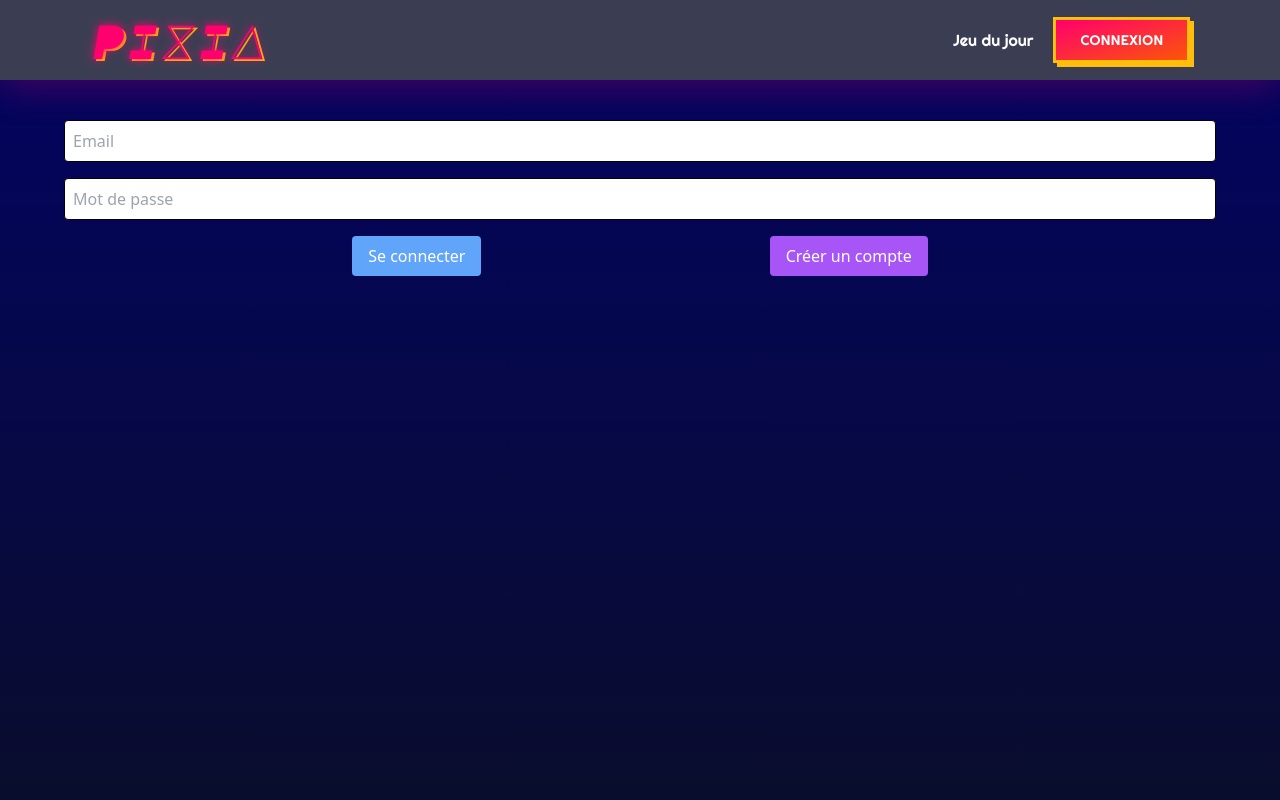
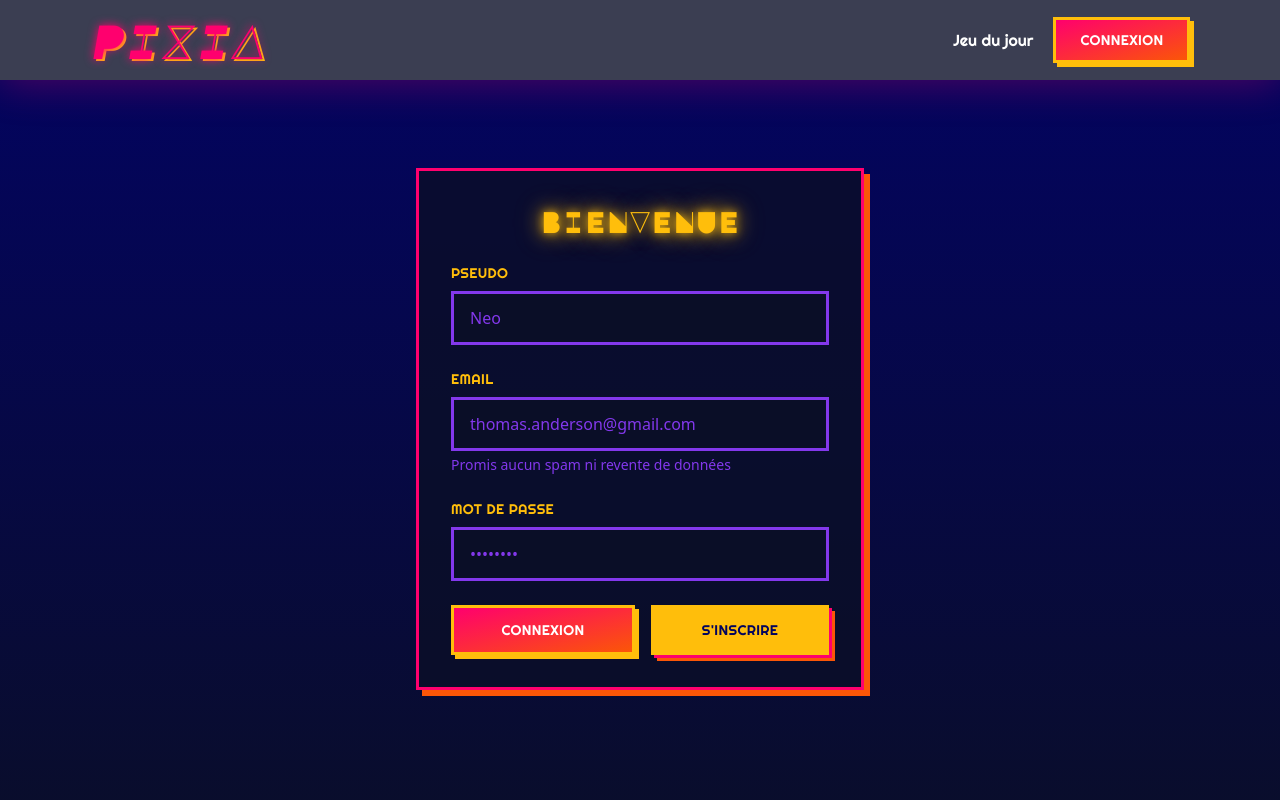
Before and after one commit to ThomasBerranger/Pixia, a React (Vite) app: page /user in a window 1280 px wide. Shown: the top 800 px of the page. Built offline with nearby package versions, Linux system fonts and the light colour scheme; no server answers.

Commit message:
Refont in progress - user auth done

```diff
--- a/src/components/Game/Game.tsx
+++ b/src/components/Game/Game.tsx
@@ -4,8 +4,6 @@ import type {GameType} from "../../types/gameType.ts"
 import GameHeader from "./Layout/GameHeader.tsx"
 import GameContent from "./Layout/GameContent.tsx"
 import GameFooter from "./Layout/GameFooter.tsx"
-
-type LoadingDirection = 'prev' | 'next' | null
 
 function Game() {
     const {apiCall} = useApi()
@@ -23,7 +21,7 @@ function Game() {
     })
     const [nextGameDate, setNextGameDate] = useState<string | null>(null)
     const [previousGameDate, setPreviousGameDate] = useState<string | null>(null)
-    const [loadingDirection, setLoadingDirection] = useState<LoadingDirection>(null)
+    const [loadingDirection, setLoadingDirection] = useState<'prev' | 'next' | null>(null)
 
     useEffect(() => {
         const fetchData = async () => {
@@ -84,7 +82,7 @@ function Game() {
     }, [game.id]) // eslint-disable-line react-hooks/exhaustive-deps
 
     return (
-        <section className="min-h-screen flex flex-col justify-center px-[5%] py-10">
+        <section className="min-h-screen flex flex-col justify-center py-10">
             <GameHeader/>
 
             <GameContent
--- a/src/components/Game/Layout/GameContent.tsx
+++ b/src/components/Game/Layout/GameContent.tsx
@@ -27,7 +27,7 @@ function GameContent({
                 </span>
 
                 <img
-                    src={game.image ? `${import.meta.env.VITE_API_URL}${game.image}` : "http://127.0.0.1:8000/images/MULTIVERS/2025/09/29.jpg"}
+                    src={game.image ? `${import.meta.env.VITE_API_URL}${game.image}` : "https://placehold.co/800x400?text=Chargement"}
                     alt="AI created image"
                     className="h-full mx-auto object-contain"
                 />
--- a/src/components/Game/Layout/GameFooter.tsx
+++ b/src/components/Game/Layout/GameFooter.tsx
@@ -1,6 +1,7 @@
 import React, {useState} from "react"
 import {CgSpinner} from "react-icons/cg"
-import type {GameType} from "../../../types/gameType.ts";
+import type {GameType} from "../../../types/gameType.ts"
+import {Link} from "react-router-dom"
 
 function GameFooter({game, onAnswerSubmit}: {
     game: GameType
@@ -52,6 +53,9 @@ function GameFooter({game, onAnswerSubmit}: {
                 <div className=" text-md sm:text-2xl text-retro-accent font-righteous uppercase tracking-[3px]">
                     {game.solution}
                 </div>
+                <Link to="/user">
+                    <button className="mt-3 btn-pulse">Connecte toi pour enregistrer tes parties</button>
+                </Link>
             </div>
             :
             <form
--- a/src/components/User/User.tsx
+++ b/src/components/User/User.tsx
@@ -5,9 +5,7 @@ import UserDashboard from "./UserDashboard.tsx";
 function User() {
     const {isAuthenticated} = useAuth()
 
-    return <section className="min-h-screen px-[5%] py-10">
-        {/*<h1 className={'font-title text-4xl text-center py-5'}>espAce jOueuR</h1>*/}
-
+    return <section className="min-h-screen py-10 px-[5%] sm:px-[10%]">
         {isAuthenticated ? <UserDashboard/> : <UserForm/>}
     </section>
 }
--- a/src/components/User/UserDashboard.tsx
+++ b/src/components/User/UserDashboard.tsx
@@ -25,7 +25,7 @@ function UserDashboard() {
 
     return <>
         <section
-            className="max-w-5xl mx-auto flex-wrap sm:flex items-center gap-8 mb-12 p-8 bg-retro-surface/80 border-[3px] border-retro-primary shadow-[4px_4px_0] shadow-retro-secondary">
+            className="flex-wrap sm:flex items-center gap-8 mb-12 p-8 bg-retro-surface/80 border-[3px] border-retro-primary shadow-[4px_4px_0] shadow-retro-secondary">
             <div
                 className="hidden w-24 h-24 bg-gradient-to-br from-retro-primary via-retro-secondary to-retro-accent border-[3px] border-retro-accent sm:flex items-center justify-center text-4xl font-righteous shadow-[3px_3px_0] shadow-black/30">
                 JD
@@ -34,35 +34,48 @@ function UserDashboard() {
                 <h1 className="font-righteous text-3xl bg-gradient-to-br from-retro-primary via-retro-secondary to-retro-accent bg-clip-text text-transparent mb-2">
                     JOHN_DOE
                 </h1>
-                <div className="flex-wrap sm:flex gap-3 text-retro-muted text-sm">
+                <div className="flex-wrap sm:flex gap-3 text-retro-muted text-sm mb-6 sm:0">
                     <div className="flex items-center gap-0.5">
-                        🏆 <strong className="text-retro-accent">Niveau 8</strong>
+                        ⭐ <strong className="text-retro-accent">{user?.score ? user.score : '?'} points</strong>
                     </div>
                     <div className="flex items-center gap-0.5">
                         🎯 <strong className="text-retro-accent">Membre depuis 3 mois</strong>
                     </div>
-                    <div className="flex items-center gap-0.5">
-                        ⭐ <strong className="text-retro-accent">{user?.score} points</strong>
-                    </div>
                 </div>
             </div>
             {isAdmin() && (
-                <Link to='/admin' className="btn-ghost px-6 py-3 ml-auto mt-2 sm:mt-0">
+                <Link to='/admin' className="btn-ghost px-6 py-3 sm:ml-auto sm:mt-0">
                     ⚙️ Admin
                 </Link>
             )}
         </section>
 
-        <h2 className="max-w-5xl mx-auto font-title text-retro-accent text-3xl mb-5">Badges</h2>
+        <h2 className="font-title text-retro-accent text-3xl mb-5">Badges</h2>
 
         <section
-            className="max-w-5xl mx-auto overflow-x-auto [&::-webkit-scrollbar]:hidden [-ms-overflow-style:none] [scrollbar-width:none] mb-12">
+            className="overflow-x-auto [&::-webkit-scrollbar]:hidden [-ms-overflow-style:none] [scrollbar-width:none] mb-12">
             <div className="flex gap-6">
+                <div
+                    className="bg-retro-surface/80 p-6 border-[3px] border-retro-muted text-center transition-all hover:border-retro-accent hover:shadow-[0_0_30px_rgba(255,190,11,0.4)] flex-shrink-0 w-40">
+                    <div className="text-5xl mb-2">⏱️</div>
+                    <div className="font-righteous text-retro-accent text-sm uppercase">
+                        beta gamer
+                    </div>
+                </div>
+
                 <div
                     className="bg-retro-surface/80 p-6 border-[3px] border-retro-muted text-center transition-all hover:border-retro-accent hover:shadow-[0_0_30px_rgba(255,190,11,0.4)] flex-shrink-0 w-40">
                     <div className="text-5xl mb-2">🏆</div>
                     <div className="font-righteous text-retro-accent text-sm uppercase">
                         First Win
+                    </div>
+                </div>
+
+                <div
+                    className="bg-retro-surface/80 p-6 border-[3px] border-retro-muted text-center transition-all hover:border-retro-accent hover:shadow-[0_0_30px_rgba(255,190,11,0.4)] flex-shrink-0 w-40">
+                    <div className="text-5xl mb-2">🎨️</div>
+                    <div className="font-righteous text-retro-accent text-sm uppercase">
+                        Créateur
                     </div>
                 </div>
 
@@ -100,9 +113,9 @@ function UserDashboard() {
             </div>
         </section>
 
-        <h2 className="max-w-5xl mx-auto font-title text-retro-accent text-3xl mb-5">Statistiques</h2>
+        <h2 className="font-title text-retro-accent text-3xl mb-5">Statistiques</h2>
 
-        <section className="max-w-5xl mx-auto grid grid-cols-3 sm:grid-cols-6 md:grid-cols-12 gap-6 mb-12">
+        <section className="grid grid-cols-3 sm:grid-cols-6 md:grid-cols-12 gap-6 mb-12">
             <div
                 className="col-span-3 bg-retro-surface/80 p-8 border-[3px] border-retro-primary shadow-[4px_4px_0] shadow-retro-secondary transition-all hover:translate-x-[-2px] hover:translate-y-[-2px] hover:shadow-[6px_6px_0] hover:shadow-retro-accent hover:border-retro-accent">
                 <div className="text-4xl mb-4">🎮</div>
@@ -133,15 +146,15 @@ function UserDashboard() {
 
             <div
                 className="col-span-3 bg-retro-surface/80 p-8 border-[3px] border-retro-primary shadow-[4px_4px_0] shadow-retro-secondary transition-all hover:translate-x-[-2px] hover:translate-y-[-2px] hover:shadow-[6px_6px_0] hover:shadow-retro-accent hover:border-retro-accent">
-                <div className="text-4xl mb-4">🔥</div>
+                <div className="text-4xl mb-4">🔝</div>
                 <h3 className="font-righteous text-retro-accent text-lg uppercase mb-2">
-                    Série actuelle
+                    Classement
                 </h3>
                 <div className="text-5xl font-title text-retro-primary [text-shadow:0_0_10px_rgba(255,0,110,0.5)]">
                     7
                 </div>
                 <div className="text-retro-muted text-xs uppercase tracking-wide mt-2">
-                    Victoires
+                    Meilleur joueur
                 </div>
             </div>
 
@@ -160,9 +173,9 @@ function UserDashboard() {
             </div>
         </section>
 
-        <h2 className="max-w-5xl mx-auto font-title text-retro-accent text-3xl mb-5">Historique récent</h2>
+        <h2 className="font-title text-retro-accent text-3xl mb-5">Historique récent</h2>
 
-        <section className="max-w-5xl mx-auto flex gap-6 mb-12">
+        <section className="flex gap-6 mb-12">
             <div
                 className="w-full bg-retro-surface/80 p-6 border-[3px] border-retro-muted flex justify-between items-center transition-all hover:border-retro-primary hover:shadow-[0_0_20px_rgba(255,0,110,0.3)]">
                 <div>
@@ -174,31 +187,50 @@ function UserDashboard() {
             </div>
         </section>
 
-        <section className="max-w-5xl mx-auto">
+        <section>
             <div className="p-8 bg-retro-surface/80 border-[3px] border-retro-primary">
                 <h2 className="font-title text-2xl text-retro-primary mb-6 uppercase">
                     DANGER ZONE
                 </h2>
 
-                <div className="grid grid-cols-6 sm:grid-cols-12 gap-8">
-                    <div className="col-span-6 mb-6 pb-6">
+                <div className="grid grid-cols-1 sm:grid-cols-5 gap-5 mb-6">
+                    <div className="sm:col-span-2">
                         <h3 className="font-righteous text-retro-accent text-sm uppercase mb-2">
-                            Changer l'email
+                            Changer de pseudo
+                        </h3>
+                        <input
+                            type="email" placeholder="Mirage"
+                            className="w-full px-4 py-3 bg-retro-surface border-[3px] border-retro-muted text-retro-text outline-none transition-all focus:border-retro-primary placeholder:text-retro-muted"
+                        />
+                    </div>
+
+                    <div className="sm:col-span-2">
+                        <h3 className="font-righteous text-retro-accent text-sm uppercase mb-2">
+                            Changer d'email
                         </h3>
                         <div className="flex-wrap sm:flex gap-4">
                             <input
-                                type="email"
-                                placeholder={user?.email}
-                                className="flex-1 px-4 py-3 bg-retro-surface border-[3px] border-retro-muted text-retro-text outline-none transition-all focus:border-retro-primary placeholder:text-retro-muted"
+                                type="email" placeholder={user?.email}
+                                className="w-full px-4 py-3 bg-retro-surface border-[3px] border-retro-muted text-retro-text outline-none transition-all focus:border-retro-primary placeholder:text-retro-muted"
                             />
-                            <button
-                                className="btn-primary px-8 py-3 mt-2 sm:mt-0">
-                                Modifier
-                            </button>
                         </div>
                     </div>
 
-                    <div className="col-span-6">
+                    <button
+                        className="btn-primary px-0 py-3.5 mt-1 sm:mt-7 w-full">
+                        Modifier
+                    </button>
+                </div>
+
+                <div className="grid grid-cols-1 sm:grid-cols-2 gap-5 mb-6">
+                    <div>
+                        <h3 className="font-righteous text-retro-primary text-sm uppercase mb-2">
+                            Se déconnecter
+                        </h3>
+                        <button className="w-full px-6 py-3 btn-neon" onClick={logout}>👋 A bientôt</button>
+                    </div>
+
+                    <div>
                         <h3 className="font-righteous text-retro-primary text-sm uppercase mb-2">
                             Supprimer le compte
                         </h3>
@@ -206,8 +238,8 @@ function UserDashboard() {
                             className="px-6 py-3 btn-ghost mb-2">
                             ⚠️ Supprimer le compte
                         </button>
-                        <p className="text-retro-muted text-sm mb-4">
-                            Cette action est irréversible.
+                        <p className="text-retro-muted text-sm">
+                            Attention ! Cette action est irréversible.
                         </p>
                     </div>
                 </div>
--- a/src/components/User/UserForm.tsx
+++ b/src/components/User/UserForm.tsx
@@ -1,17 +1,23 @@
 import {useAuth} from '../../contexts/authContext.tsx'
 import React, {useState} from "react"
+import {CgSpinner} from "react-icons/cg";
 
 function UserForm() {
     const apiUrl = import.meta.env.VITE_API_URL
 
     const {login} = useAuth()
 
+    const [username, setUsername] = useState<string>('')
     const [email, setEmail] = useState<string>('')
     const [password, setPassword] = useState<string>('')
+    const [authLoading, setAuthLoading] = useState<'login' | 'register' | null>(null)
     const [error, setError] = useState<boolean>(false)
 
     const handleLogin = async (e: React.FormEvent) => {
         e.preventDefault()
+
+        setAuthLoading('login')
+
         try {
             const response = await fetch(`${apiUrl}login`, {
                 method: 'POST',
@@ -25,11 +31,14 @@ function UserForm() {
             }
 
             const data = await response.json()
+
             login(data.token)
         } catch (error) {
             console.error('Login error:', error)
 
             showErrorBriefly()
+        } finally {
+            setAuthLoading(null)
         }
     }
 
@@ -42,6 +51,8 @@ function UserForm() {
     }
 
     const handleRegister = async () => {
+        setAuthLoading('register')
+
         try {
             const response = await fetch(`${apiUrl}register`, {
                 method: 'POST',
@@ -50,36 +61,60 @@ function UserForm() {
             })
 
             const data = await response.json()
+
             login(data.token)
         } catch (error) {
             console.error('Register error:', error)
+        } finally {
+            setAuthLoading(null)
         }
     }
 
     return (
-        <form onSubmit={handleLogin}>
-            <input
-                type="email" name="email" value={email}
-                onChange={(e) => setEmail(e.target.value)}
-                placeholder="Email"
-                className={`w-full p-2 rounded mb-4 border border-black duration-500 ${error && 'bg-red-200'}`}
-            />
-            <input
-                type="password" name="password" value={password}
-                onChange={(e) => setPassword(e.target.value)}
-                placeholder="Mot de passe"
-                className={`w-full p-2 rounded mb-4 border border-black duration-500 ${error && 'bg-red-200'}`}
-            />
+        <div className="max-w-md mx-auto mt-12 p-8 bg-retro-surface/80 border-[3px]
+        border-retro-primary shadow-[6px_6px_0] shadow-retro-secondary">
 
-            <div className="flex justify-evenly">
-                <button type="submit" className="bg-blue-400 text-white rounded px-4 py-2">
-                    Se connecter
-                </button>
-                <button onClick={handleRegister} type="button" className="bg-purple-500 text-white rounded px-4 py-2">
-                    Créer un compte
-                </button>
-            </div>
-        </form>
+            <h3 className="font-title text-center text-3xl text-retro-accent mb-6 uppercase animate-[neon-flicker_4s_infinite]
+    [text-shadow:0_0_10px_rgba(255,190,11,0.8),0_0_20px_rgba(255,190,11,0.6),0_0_30px_rgba(255,190,11,0.4)]">
+                Bienvenue
+            </h3>
+
+            <form className="space-y-6" onSubmit={handleLogin}>
+                <div>
+                    <label className="label-retro">Pseudo</label>
+                    <input type="username" placeholder="Neo"
+                           className={`input-retro ${username.length >= 1 && 'border-retro-accent'}`}
+                           value={username} onChange={(e) => setUsername(e.target.value)}/>
+                </div>
+
+                <div>
+                    <label className="label-retro">Email</label>
+                    <input type="email" placeholder="thomas.anderson@gmail.com"
+                           className={`input-retro ${email.length >= 5 && 'border-retro-accent'}`}
+                           value={email} onChange={(e) => setEmail(e.target.value)}/>
+                    <p className="text-retro-muted text-sm mt-1">
+                        Promis aucun spam ni revente de données
+                    </p>
+                </div>
+
+                <div>
+                    <label className="label-retro">Mot de passe</label>
+                    <input type="password" placeholder="••••••••"
+                           className={`input-retro ${password.length >= 1 && 'border-retro-accent'} ${error && 'shake border-red-500'}`}
+                           value={password} onChange={(e) => setPassword(e.target.value)}/>
+                </div>
+
+                <div className="flex gap-4">
+                    <button disabled={email.length < 5 || password.length <= 0}
+                            className="flex-1 px-6 py-3 btn-primary">{authLoading === 'login' ?
+                        <CgSpinner className="animate-spin mx-auto" size={20}/> : 'Connexion'}</button>
+                    <button onClick={handleRegister} type="button" className="flex-1 px-6 py-3 btn-pixel">
+                        {authLoading === 'register' ?
+                            <CgSpinner className="animate-spin mx-auto" size={20}/> : "S'inscrire"}
+                    </button>
+                </div>
+            </form>
+        </div>
     )
 }
 
--- /dev/null
+++ b/src/styles/input.css
@@ -0,0 +1,7 @@
+.label-retro {
+    @apply block font-righteous text-retro-accent text-sm uppercase mb-2 tracking-wide;
+}
+
+.input-retro {
+    @apply w-full px-4 py-3 bg-retro-surface border-[3px] border-retro-muted text-retro-text outline-none transition-all focus:border-retro-accent focus:shadow-[0_0_20px_rgba(255,190,11,0.3)] placeholder:text-retro-muted;
+}
```
Also changed, not shown: src/index.css (+13 -0 lines).
